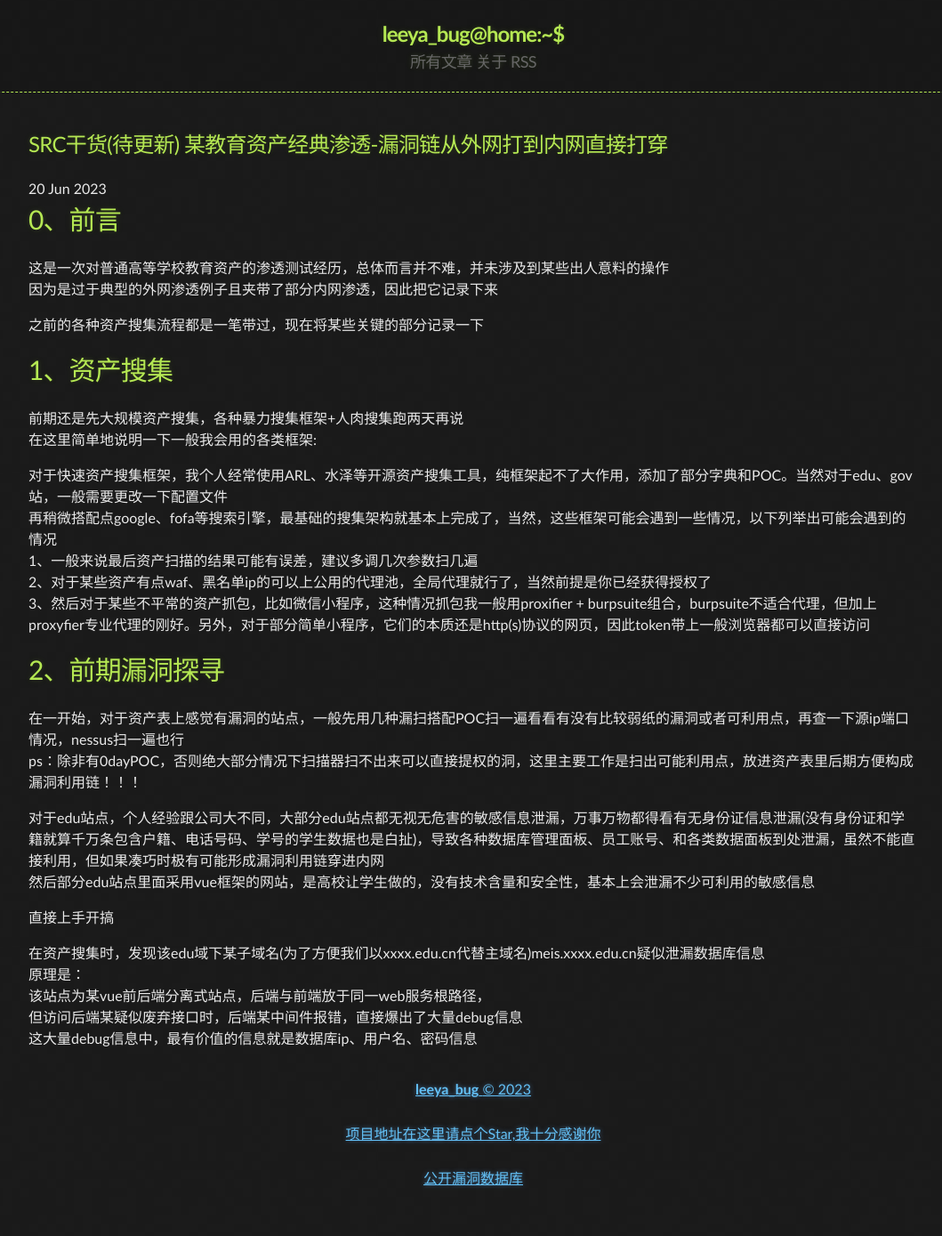
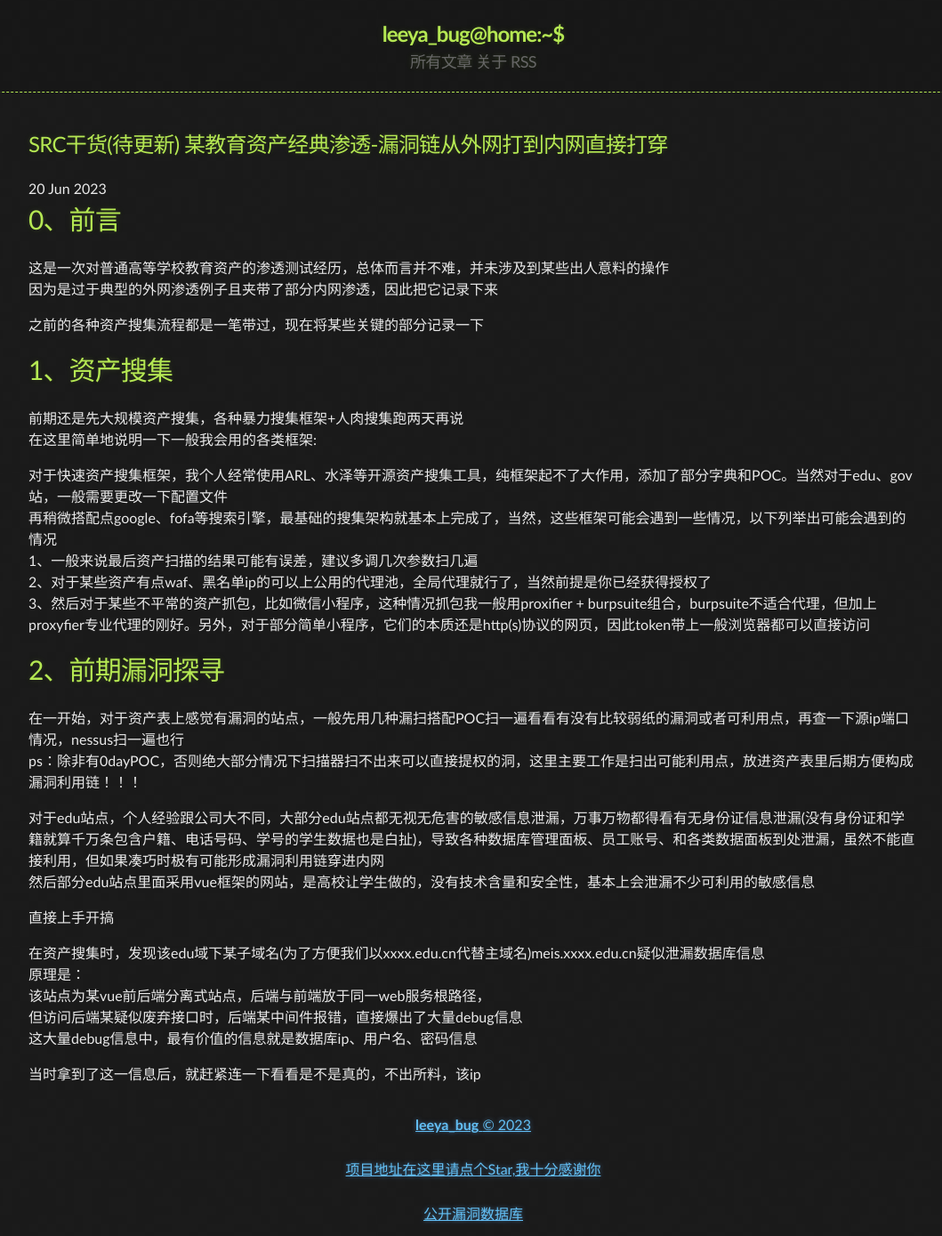
Before and after one commit to Leeyangee/leeyangee.github.io, a Jekyll site: the page built from _posts/2023-06-20-SRC干货(待更新) 某教育资产经典渗透-漏洞链从外网打到内网直接打穿.md, in a window 1280 px wide. Shown: the whole page at 89% size, without its empty margins (108-1167 px from the left). Built offline with Jekyll 4.4.1, drawn with Linux system fonts in a browser that asks for light colours; before the commit the page ends 1349 px from its top, so only the background shows below that.

Commit message:
Update 2023-06-20-SRC干货(待更新) 某教育资产经典渗透-漏洞链从外网打到内网直接打穿.md

```diff
--- a/_posts/2023-06-20-SRC干货(待更新) 某教育资产经典渗透-漏洞链从外网打到内网直接打穿.md
+++ b/_posts/2023-06-20-SRC干货(待更新) 某教育资产经典渗透-漏洞链从外网打到内网直接打穿.md
@@ -37,3 +37,5 @@ ps：除非有0dayPOC，否则绝大部分情况下扫描器扫不出来可以
 该站点为某vue前后端分离式站点，后端与前端放于同一web服务根路径，
 但访问后端某疑似废弃接口时，后端某中间件报错，直接爆出了大量debug信息
 这大量debug信息中，最有价值的信息就是数据库ip、用户名、密码信息
+
+当时拿到了这一信息后，就赶紧连一下看看是不是真的，不出所料，该ip
```
